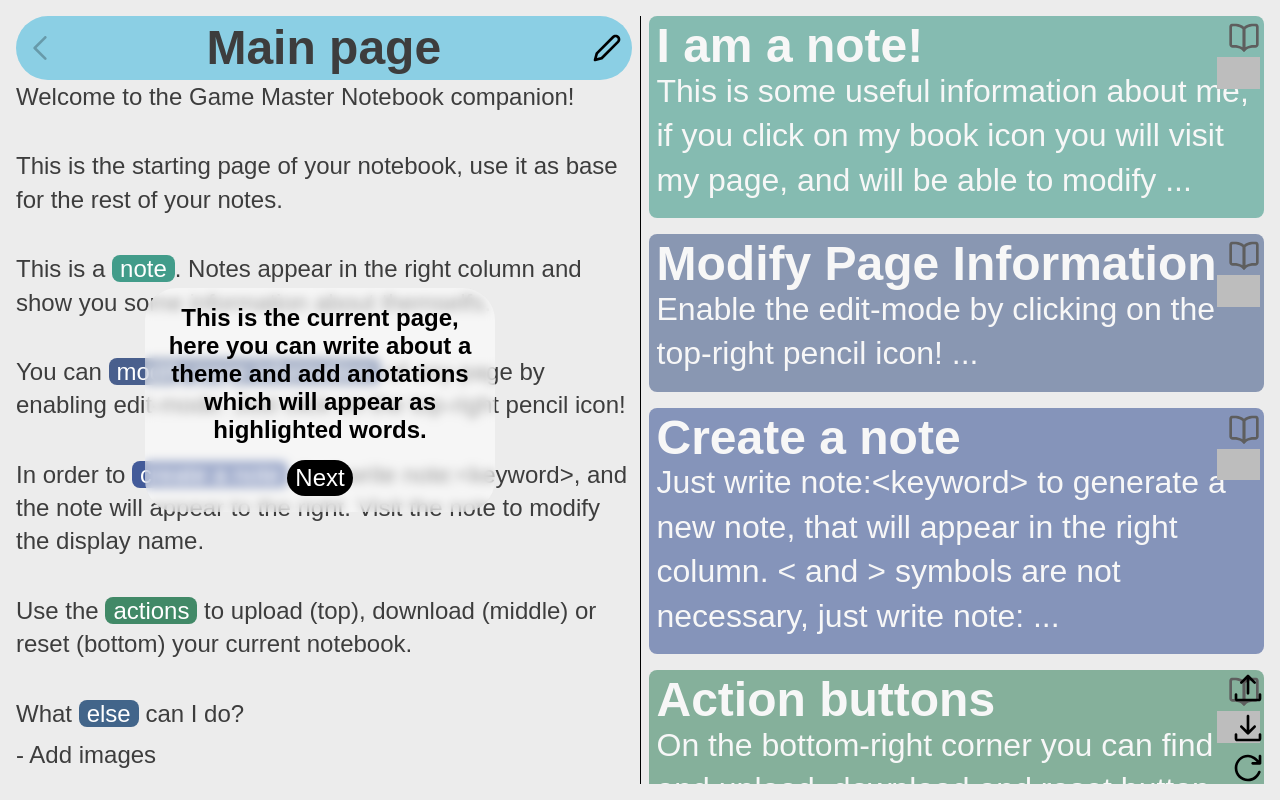
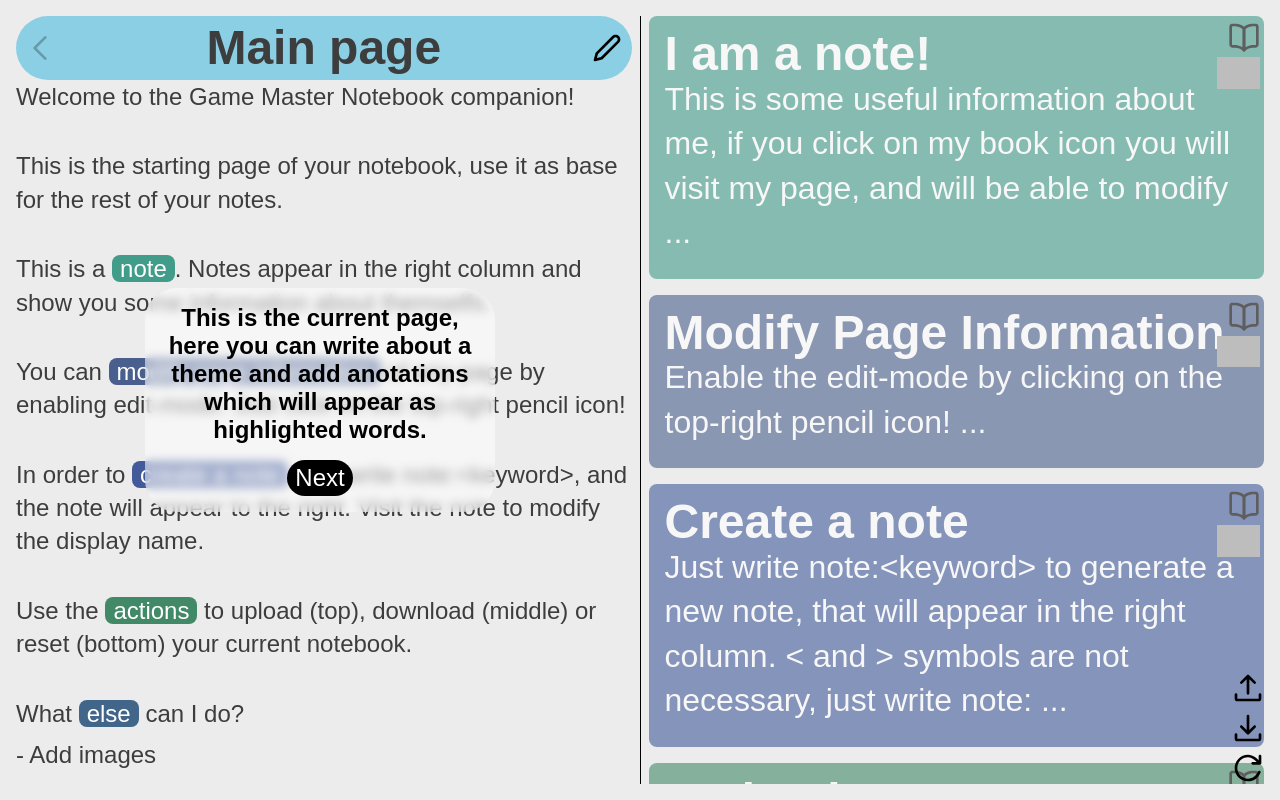
Before and after one commit to joseignacioLS/GMNotebook, a Next.js app: page / in a window 1280 px wide. Built offline with nearby package versions, Linux system fonts and the light colour scheme; grey boxes are pictures that could not be loaded; a web font is replaced by a local one.

Commit message:
feat: add fake transition grow notes

```diff
--- a/src/components/NoteBook.tsx
+++ b/src/components/NoteBook.tsx
@@ -1,6 +1,6 @@
 import React from "react";
-import Page from "./Page";
-import NoteList from "./NoteList";
+import Page from "./Page/Page";
+import NoteList from "./NoteList/NoteList";
 
 import styles from "./notebook.module.scss";
 import Conections from "./Conections";
--- a/src/components/NoteCard.tsx
+++ b/src/components/NoteList/NoteCard.tsx
@@ -11,6 +11,7 @@ const NoteCard = ({
   title,
   text,
   shortText,
+  visible,
 }: {
   index: number;
   itemKey: string;
@@ -18,6 +19,7 @@ const NoteCard = ({
   title: string;
   text: string | string[] | ReactElement | ReactElement[];
   shortText: string | string[] | ReactElement | ReactElement[];
+  visible: boolean;
 }) => {
   const { selectedNote, setSelectedNote } = useContext(DataContext);
   const { navigateTo } = useContext(NavigationContext);
@@ -36,7 +38,7 @@ const NoteCard = ({
       id={"note-" + itemKey}
       className={`${styles.note} ${
         itemKey === selectedNote && styles.selected
-      }`}
+      } ${visible && styles.visibleNote}`}
       style={{ backgroundColor: color }}
       onClick={() => {
         if (selectedNote !== itemKey) {
--- a/src/components/NoteList.tsx
+++ b/src/components/NoteList/NoteList.tsx
@@ -9,7 +9,7 @@ const NoteList = ({}) => {
   const { data, textPieces, generateDisplayText } = useContext(DataContext);
 
   const processedTextPieces = textPieces
-    .filter((v) => v.type === "reference" && v.visible)
+    .filter((v) => v.type === "reference")
     .reduce((acc: textPieceI[], curr: textPieceI) => {
       if (acc.some((item: textPieceI) => item.key === curr.key)) return acc;
       return [...acc, curr];
@@ -39,6 +39,7 @@ const NoteList = ({}) => {
             title={showTitle}
             text={showText}
             shortText={shortShowText}
+            visible={textPiece?.visible || false}
           />
         );
       })}
--- a/src/components/notecard.module.scss
+++ b/src/components/NoteList/notecard.module.scss
@@ -1,18 +1,25 @@
 .note {
   position: relative;
   color: white;
-  height: auto;
-  margin-bottom: 1rem;
-  padding: 0.5rem;
+  padding: 0;
   border-radius: 0.5rem;
-  transition: padding 0.2s;
   overflow: hidden;
+  height: 0;
+  padding: 0 1rem;
 
   font-size: 2rem;
   line-height: 2.5ch;
   opacity: 0.6;
 
   user-select: none;
+
+  transition: margin 0.2s, padding 0.2s;
+
+  &.visibleNote {
+    padding: 1rem;
+    margin-bottom: 1rem;
+    height: auto;
+  }
 }
 
 @media (max-width: 800px) {
```
Also changed, not shown: src/components/NoteList/notelist.module.scss (renamed from src/components/notelist.module.scss), src/components/Page/Page.tsx (renamed from src/components/Page.tsx), src/components/Page/PageDisplay.tsx (renamed from src/components/PageDisplay.tsx), src/components/Page/PageEdit.tsx (renamed from src/components/PageEdit.tsx), src/components/Page/page.module.scss (renamed from src/components/page.module.scss), src/components/Page/pagedisplay.module.scss (renamed from src/components/pagedisplay.module.scss), src/components/Page/pageedit.module.scss (renamed from src/components/pageedit.module.scss).
